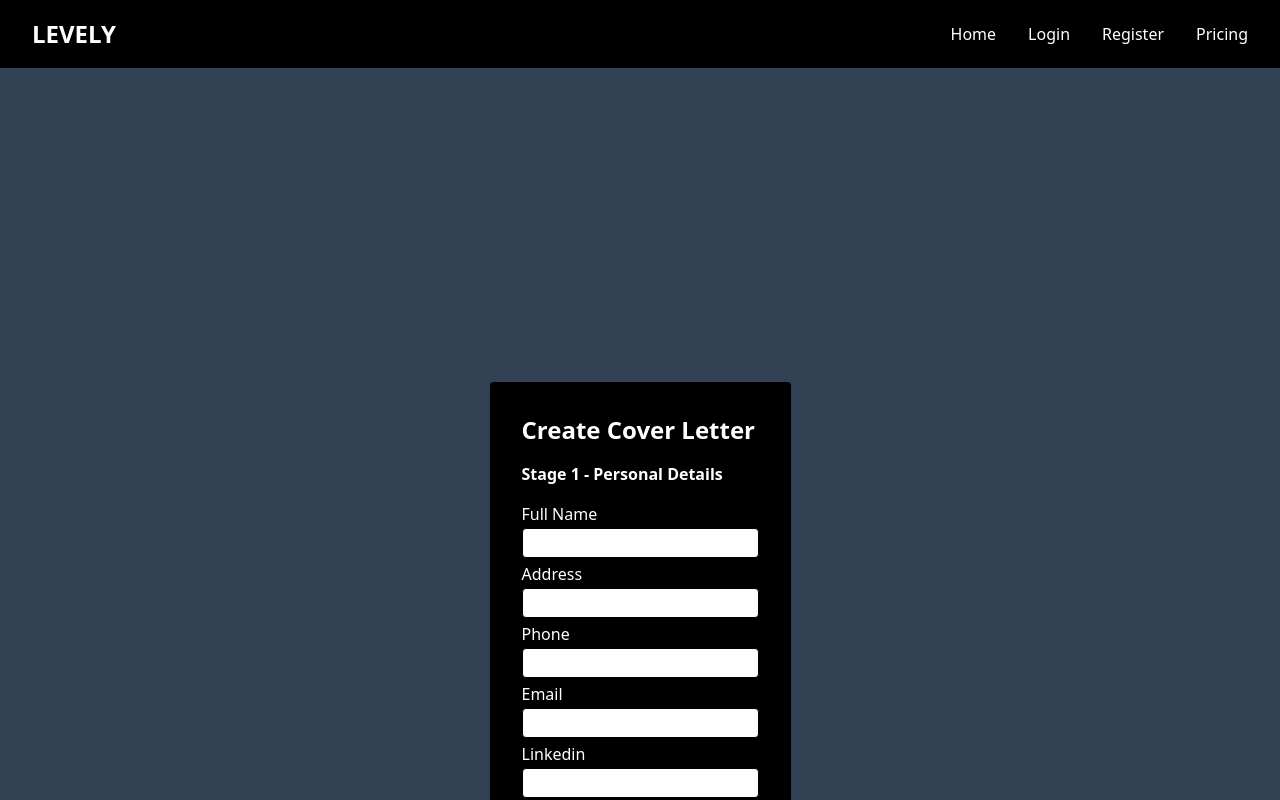
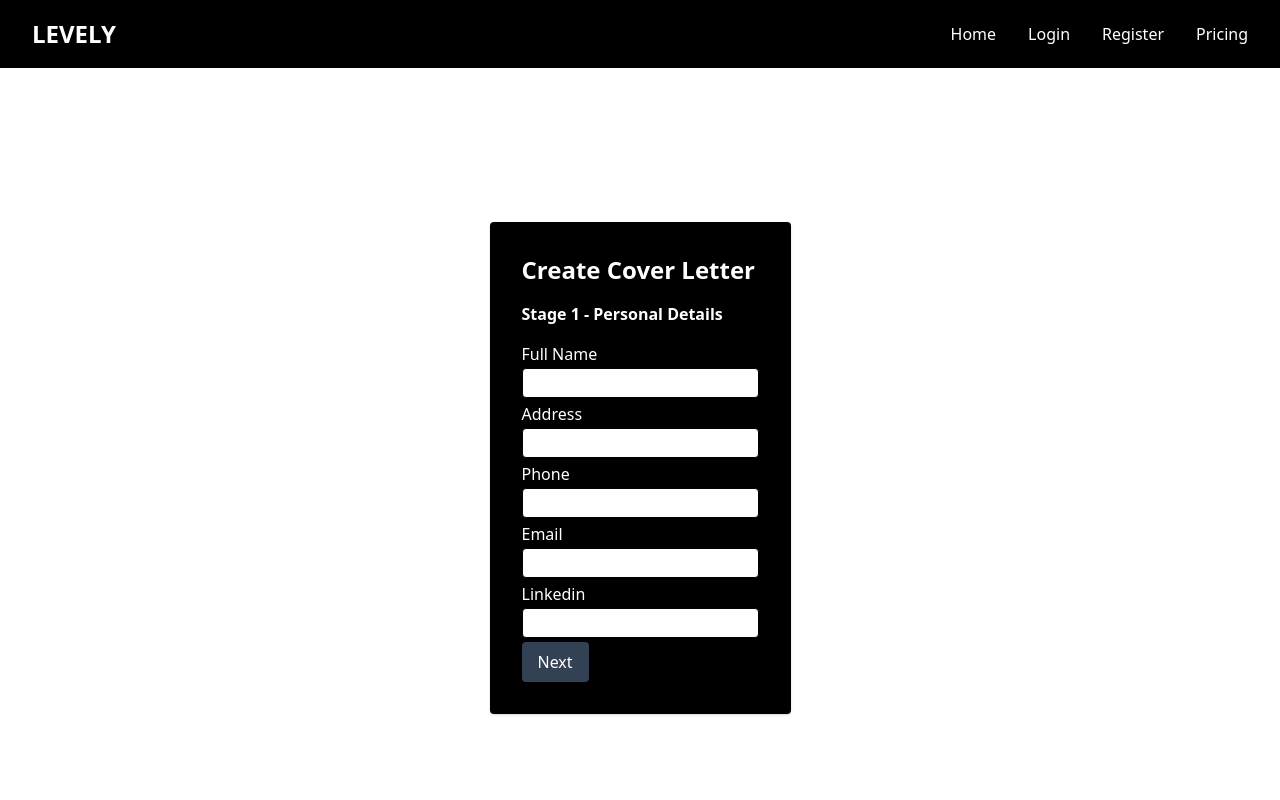
Before and after one commit to servatj/rhx-frontend, a React (Vite) app: page /cover in a window 1280 px wide. Shown: the top 800 px of the page. Built offline with nearby package versions, Linux system fonts and the light colour scheme; no server answers.

Commit message:
fix coverletter

```diff
--- a/src/components/Container.tsx
+++ b/src/components/Container.tsx
@@ -1,14 +1,23 @@
+import React from 'react';
+import styled from 'styled-components';
+
 interface ContainerProps {
   children: React.ReactNode;
   className?: string;
 }
 
+const StyledContainer = styled.div`
+  min-height: 100vh; // Sets the minimum height to be the full viewport height
+  width: 100%; // Ensures the container takes full width
+  display: flex; // Using flex to allow content expansion
+  flex-direction: column; // Arranges children vertically
+  align-items: center; // Aligns children in the center horizontally
+  justify-content: center; // Aligns children in the center vertically
+  ${props => props.className && `.${props.className}`}; // Allows for additional class-based styling if needed
+`;
+
 const Container: React.FC<ContainerProps> = ({ children, className }) => {
-  return (
-    <div className={`flex justify-center items-center ${className} min-h-screen`}>
-      {children}
-    </div>
-  );
+  return <StyledContainer className={className}>{children}</StyledContainer>;
 };
 
 export default Container;
--- a/src/components/CoverLetterForm.tsx
+++ b/src/components/CoverLetterForm.tsx
@@ -46,6 +46,7 @@ const CoverLetterContainer = styled.div`
 	padding: 1.25rem;
 	border-radius: 0.5rem;
 	box-shadow: 0 1px 3px 0 rgba(0, 0, 0, 0.1), 0 1px 2px 0 rgba(0, 0, 0, 0.06);
+	z-index: 10;
 `;
 
 const CoverLetterTitle = styled.h2`
--- a/src/components/Layout.tsx
+++ b/src/components/Layout.tsx
@@ -9,7 +9,7 @@ const Layout: React.FC<LayoutProps> = ({ children }) => {
 	return (
 		<>
 			<Header/>
-			  <main>{children}</main>
+			  {children}
 			<Footer />
 		</>
 	);
--- a/src/components/LoginForm.tsx
+++ b/src/components/LoginForm.tsx
@@ -73,34 +73,6 @@ const InputContainer = styled.div`
 const ButtonContainer = styled.div`
   flex;
   justify-between;
-`;
-
-const SubmitButton = styled.button`
-  group;
-  ml-1;
-  text-white;
-  font-bold;
-  px-6;
-  py-4;
-  justify-center;
-  rounded;
-  outline-none;
-  focus:outline-none;
-  mr-1;
-  mb-1;
-  bg-blueGray-700;
-  active:bg-blueGray-600;
-  uppercase;
-  text-sm;
-  shadow;
-  hover:shadow-lg;
-  ease-linear;
-  transition-all;
-  duration-150;
-
-  &:disabled {
-    opacity: 0.5; // Add more disabled styles as needed
-  }
 `;
 
 const LoginForm = () => {
--- a/src/pages/CoverLetter.tsx
+++ b/src/pages/CoverLetter.tsx
@@ -6,13 +6,13 @@ export default function Home() {
 	return (
 		<>
 			<Layout>
-				<section className="relative w-full h-full py-40 min-h-screen bg-blueGray-700">
-					<Container className="bg-blueGray-700 h-2">
+				<main>
+					<Container>
 						<div className="flex p-10 justify-center">
 							<CoverLetterForm />
 						</div>
 					</Container>
-				</section>
+				</main>
 			</Layout>
 		</>
 	);
```
Also changed, not shown: src/components/Avatar.tsx (+9 -3 lines), src/components/FeatureBox.tsx (+6 -1 lines), src/components/FeaturesProfile.tsx (+0 -8 lines), src/components/shared/Input.tsx (+10 -1 lines).
